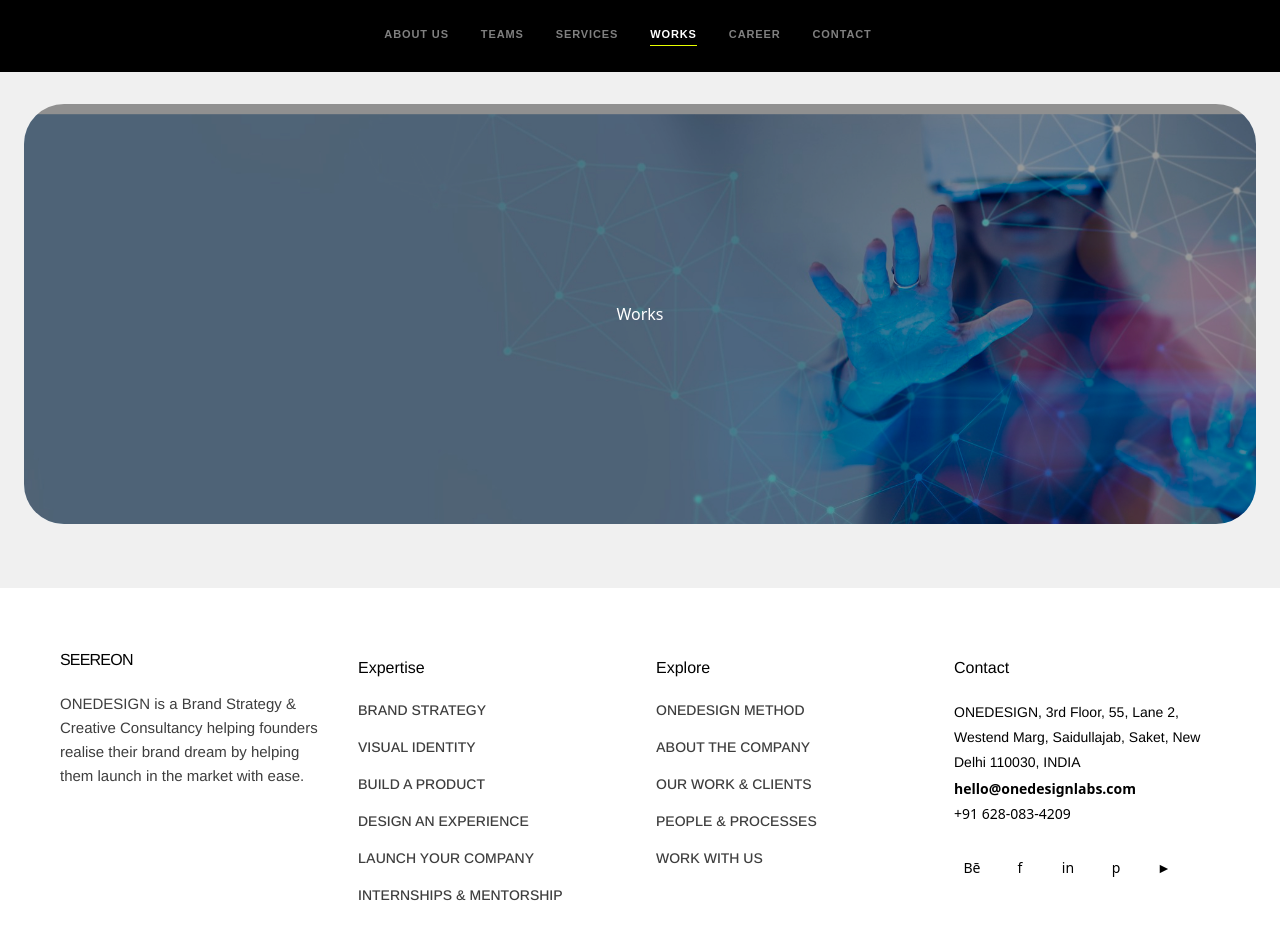
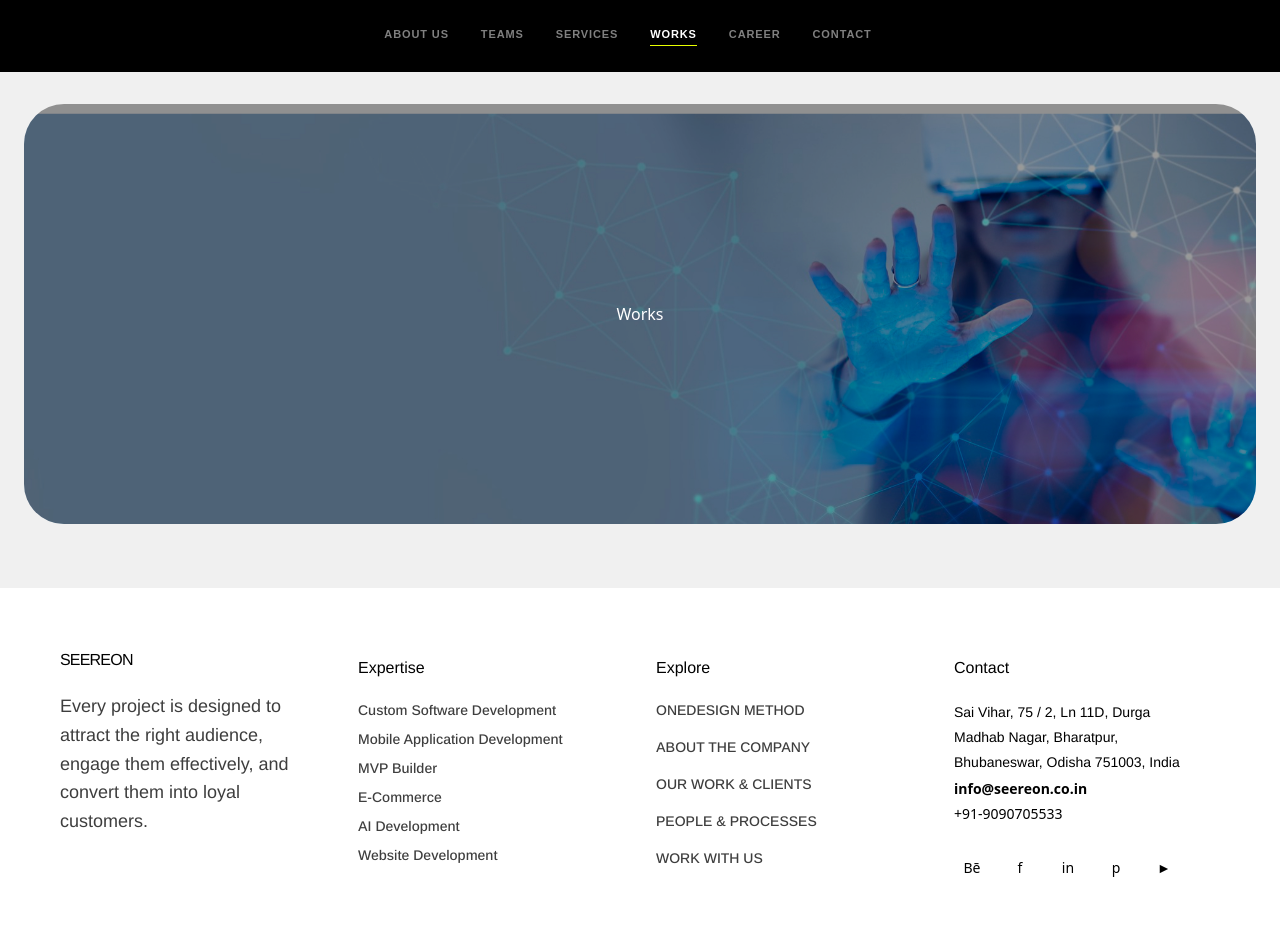
Before and after one commit to janmejayaparida26/seereon-website, a React (Vite) app: page /work in a window 1280 px wide. Shown: the top 940 px of the page. Built offline with nearby package versions, Linux system fonts and the light colour scheme.

Commit message:
I have changed some content in Footer.jsx

```diff
--- a/src/components/Footer.jsx
+++ b/src/components/Footer.jsx
@@ -10,16 +10,16 @@ const Footer = () => {
         <div className="space-y-6">
             {/* <img src="src/assets/Updated Logo.png" /> */}
           <h2 className="text-5xl font-['Arimo',sans-serif] font-bold tracking-tighter !py-6">SEEREON</h2>
-          <p className="text-[15px] font-['Arimo',sans-serif] leading-[1.6] text-[#3e3e3e] max-w-[300px]">
-            ONEDESIGN is a Brand Strategy & Creative Consultancy helping founders realise their brand dream by helping them launch in the market with ease.
+          <p className="text-[18px] font-['Arimo',sans-serif] leading-[1.6] text-[#3e3e3e] max-w-[300px]">
+            Every project is designed to attract the right audience, engage them effectively, and convert them into loyal customers.
           </p>
         </div>
 
         {/* Column 2: Expertise */}
         <div className="space-y-6 !py-7">
           <h4 className="text-[24px] font-['Arimo',sans-serif] font-bold text-black !pb-5">Expertise</h4>
-          <ul className="space-y-4 text-[14px] font-['Arimo',sans-serif] font-medium text-[#3e3e3e]">
-            {['BRAND STRATEGY', 'VISUAL IDENTITY', 'BUILD A PRODUCT', 'DESIGN AN EXPERIENCE', 'LAUNCH YOUR COMPANY', 'INTERNSHIPS & MENTORSHIP'].map((item) => (
+          <ul className="space-y-2 text-[14px] font-['Arimo',sans-serif] font-medium text-[#3e3e3e]">
+            {['Custom Software Development', 'Mobile Application Development', 'MVP Builder', 'E-Commerce', 'AI Development', 'Website Development'].map((item) => (
               <li key={item}><a href="#" className="hover:text-gray-500 transition-colors">{item}</a></li>
             ))}
           </ul>
@@ -39,10 +39,10 @@ const Footer = () => {
         <div className="space-y-6 !py-7">
           <h4 className="text-[24px] font-['Arimo',sans-serif] font-bold text-black !pb-5">Contact</h4>
           <div className="text-[14px] leading-[1.8] text-black space-y-4">
-            <p className="max-w-[250px] font-['Arimo',sans-serif]">ONEDESIGN, 3rd Floor, 55, Lane 2, Westend Marg, Saidullajab, Saket, New Delhi 110030, INDIA</p>
+            <p className="max-w-[250px] font-['Arimo',sans-serif]">Sai Vihar, 75 / 2, Ln 11D, Durga Madhab Nagar, Bharatpur, Bhubaneswar, Odisha 751003, India</p>
             <div>
-              <p className="font-bold">hello@onedesignlabs.com</p>
-              <p>+91 628-083-4209</p>
+              <p className="font-bold">info@seereon.co.in</p>
+              <p>+91-9090705533</p>
             </div>
 
             {/* Social Icons */}
```
